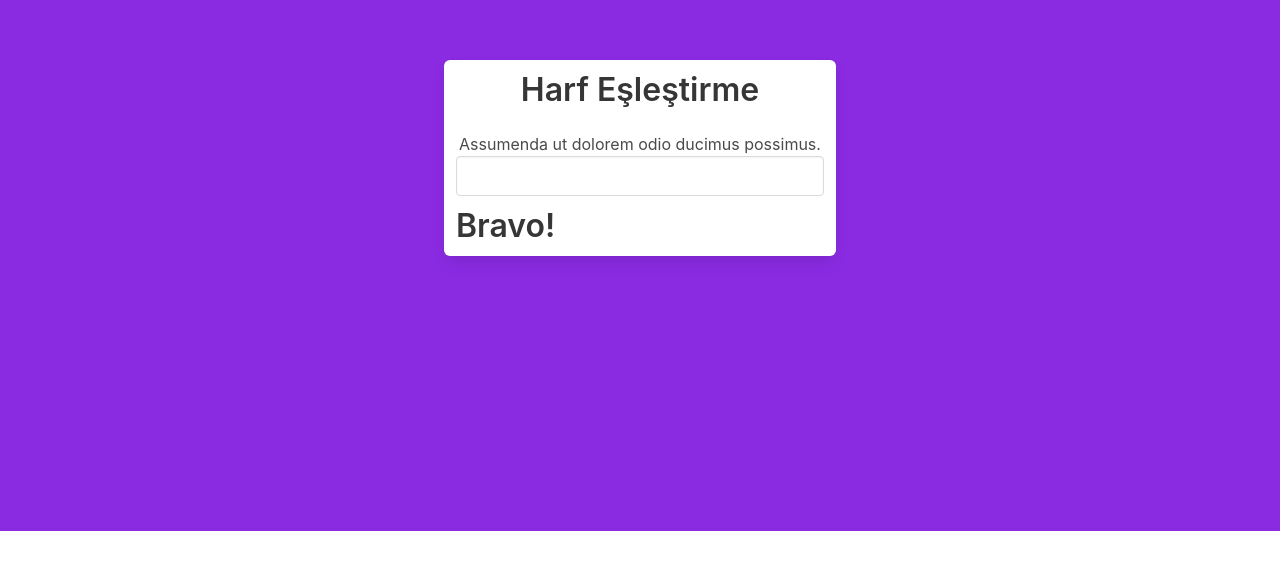
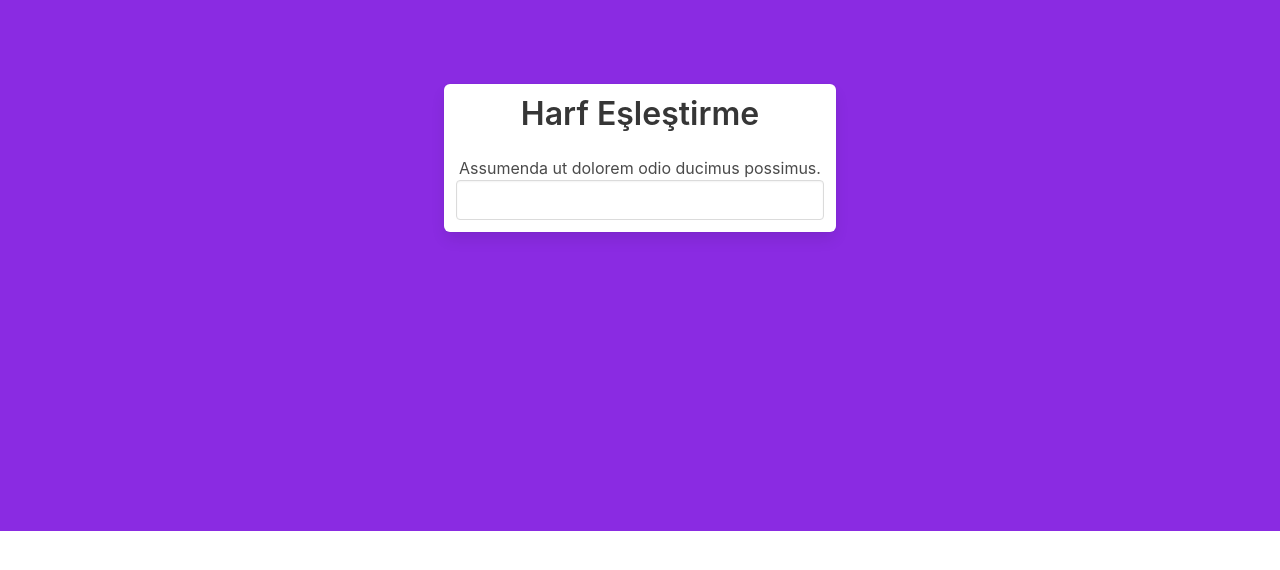
Before and after one commit to atasaymguler/Harf-Projesi, an Angular app: page / in a window 1280 px wide. Shown: the part 216-786 px from the top of the page. Built offline with nearby package versions, Linux system fonts and the light colour scheme.

Commit message:
Bravo Mesajo

```diff
--- a/src/app/app.component.html
+++ b/src/app/app.component.html
@@ -8,7 +8,7 @@
                     <input class="input" (input)="getInputValue($event.target.value)" />
                     <!-- value hata verir tsconfig.json'da değişiklik yaparsak düzelir. -->
                 </div>
-                <div>
+                 <div *ngIf="randomText === enteredText">     <!-- Eğer inputa gelen değer ile random text ayni ise Bravo çıkar -->
                     <h1 class="title">Bravo!</h1>
                 </div>
             </div>
--- a/src/app/app.component.ts
+++ b/src/app/app.component.ts
@@ -10,9 +10,11 @@ import {lorem} from 'faker'; //Burada import ederiz.
 export class AppComponent {
 
   randomText = lorem.sentence();
+  enteredText =""; //İnputtan gelen değeri buraya atmak için değişken oluşturduk, başlangıç değeri false yani boş
 
   getInputValue(value: string)
   {
+    this.enteredText = value;  //İnputtan gelen değeri atarız
     console.log(value); //inputtan gelen değeri kontrol ederiz.
 
   }
```
